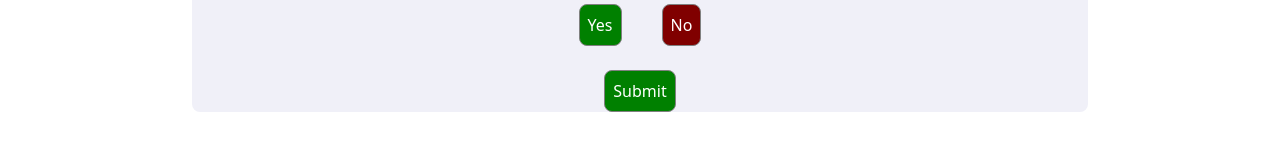
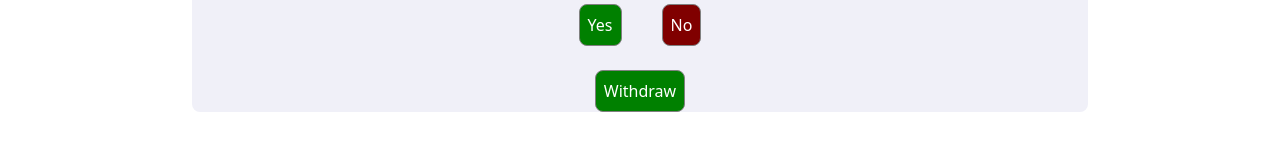
Before and after one commit to JoshuaMusyoki/real-estate, a React (Create React App) app in the folder app_real_realestate/: page /property-owners in a window 1280 px wide. Shown: the part 346-508 px from the top of the page. Built offline with nearby package versions, Linux system fonts and the light colour scheme.

Commit message:
peopertyowner update

```diff
--- a/app_real_realestate/src/pages/PropertyOwners.js
+++ b/app_real_realestate/src/pages/PropertyOwners.js
@@ -16,7 +16,7 @@ function PropertyOwners() {
         <button style={{border: 'solid 1px gray', color: 'white', padding: '8px', backgroundColor: 'green', borderRadius: '8px'}} >Yes</button> <br />
         <button style={{border: 'solid 1px gray', color: 'white', padding: '8px', backgroundColor: 'maroon', borderRadius: '8px'}} >No</button>
         </div> <br />
-        <button type='submit' style={{border:'solid 1px gray', color: 'white', backgroundColor: 'green', padding: '8px', borderRadius: '8px' }}>Submit</button>
+        <button type='submit' style={{border:'solid 1px gray', color: 'white', backgroundColor: 'green', padding: '8px', borderRadius: '8px' }}>Withdraw</button>
       </form>
     </>
   )
```
